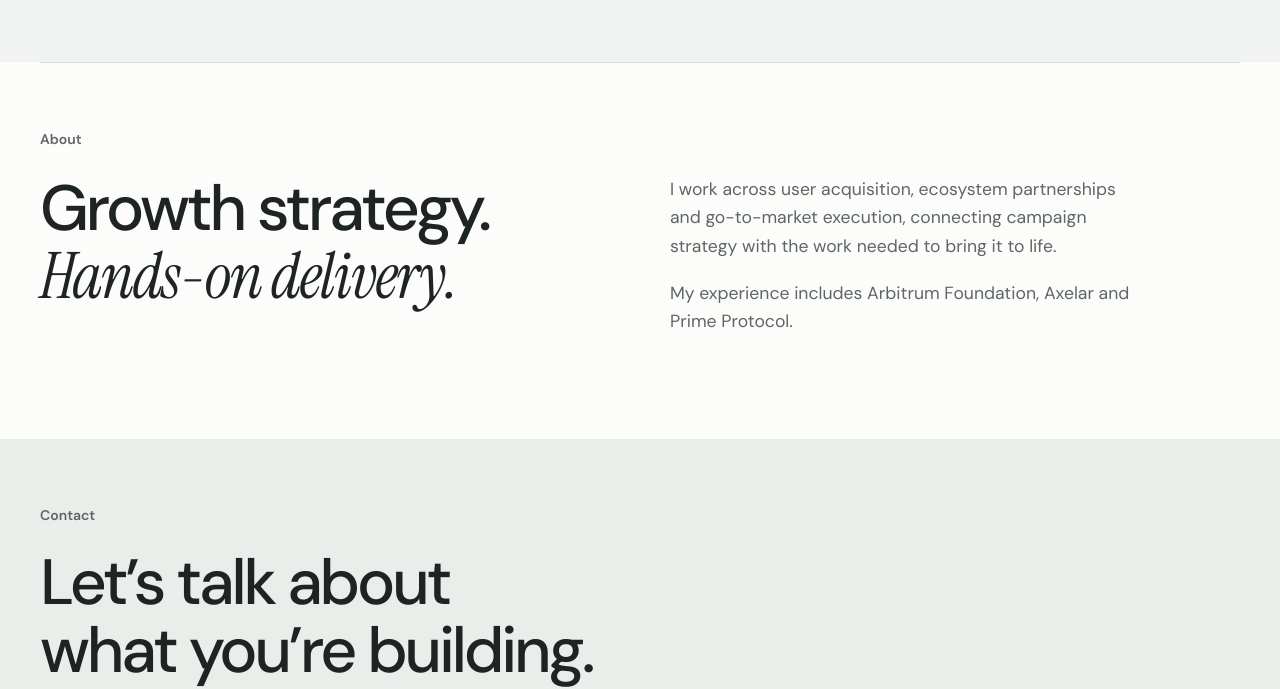
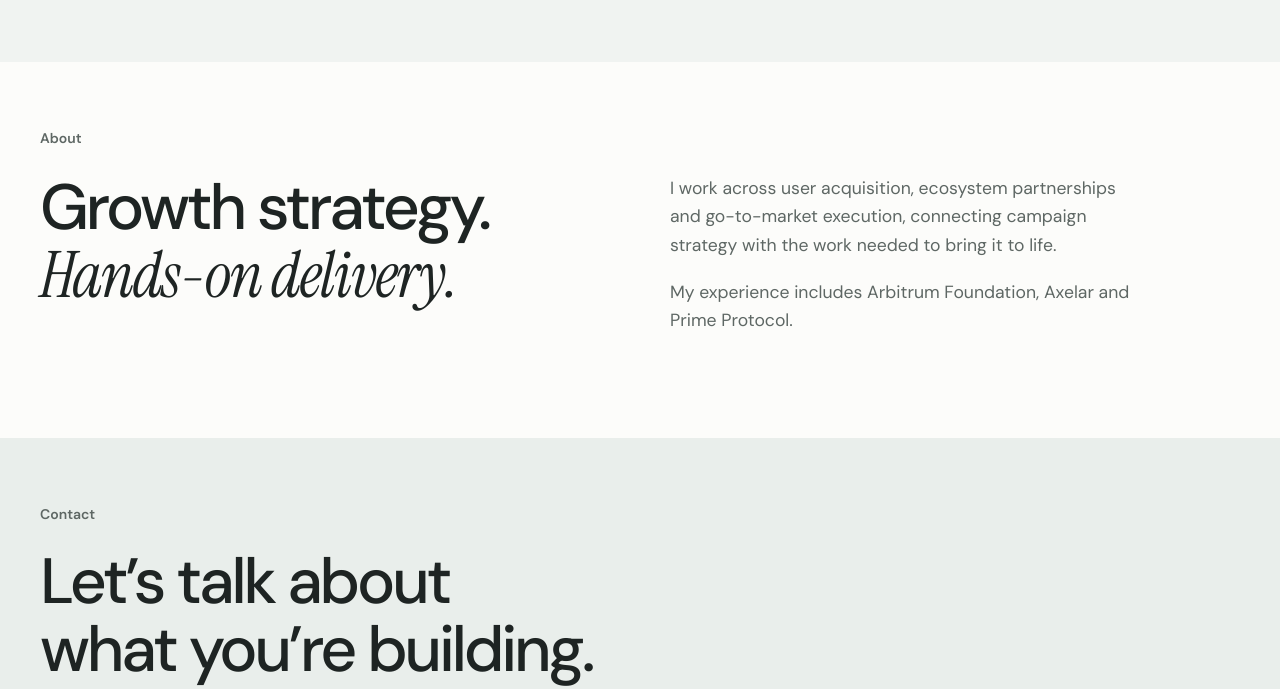
Before and after one commit to marcinhub/marcinpawel-website, a plain HTML site: page index.html in a window 1280 px wide. Shown: the part 5808-6497 px from the top of the page. Drawn offline with Linux system fonts and the light colour scheme.

Commit message:
Remove divider between Prime and About backgrounds

```diff
--- a/style.css
+++ b/style.css
@@ -141,3 +141,5 @@
 .company-strip .company-logo img{width:230px;max-width:100%;max-height:none;height:auto;object-fit:contain}.company-strip .company-logo{max-width:230px;overflow:visible}@media(max-width:620px){.company-strip .company-logo{max-width:none;height:64px}.company-strip .company-logo img{width:100%;max-width:100%;height:auto;max-height:none}}
 
 .experience-band-muted{background:#f0f3f1}.experience-band-muted .nansen-section{border-top:0}.axelar-section{background:var(--paper)}
+
+.experience-band + .about{border-top:0}
```
